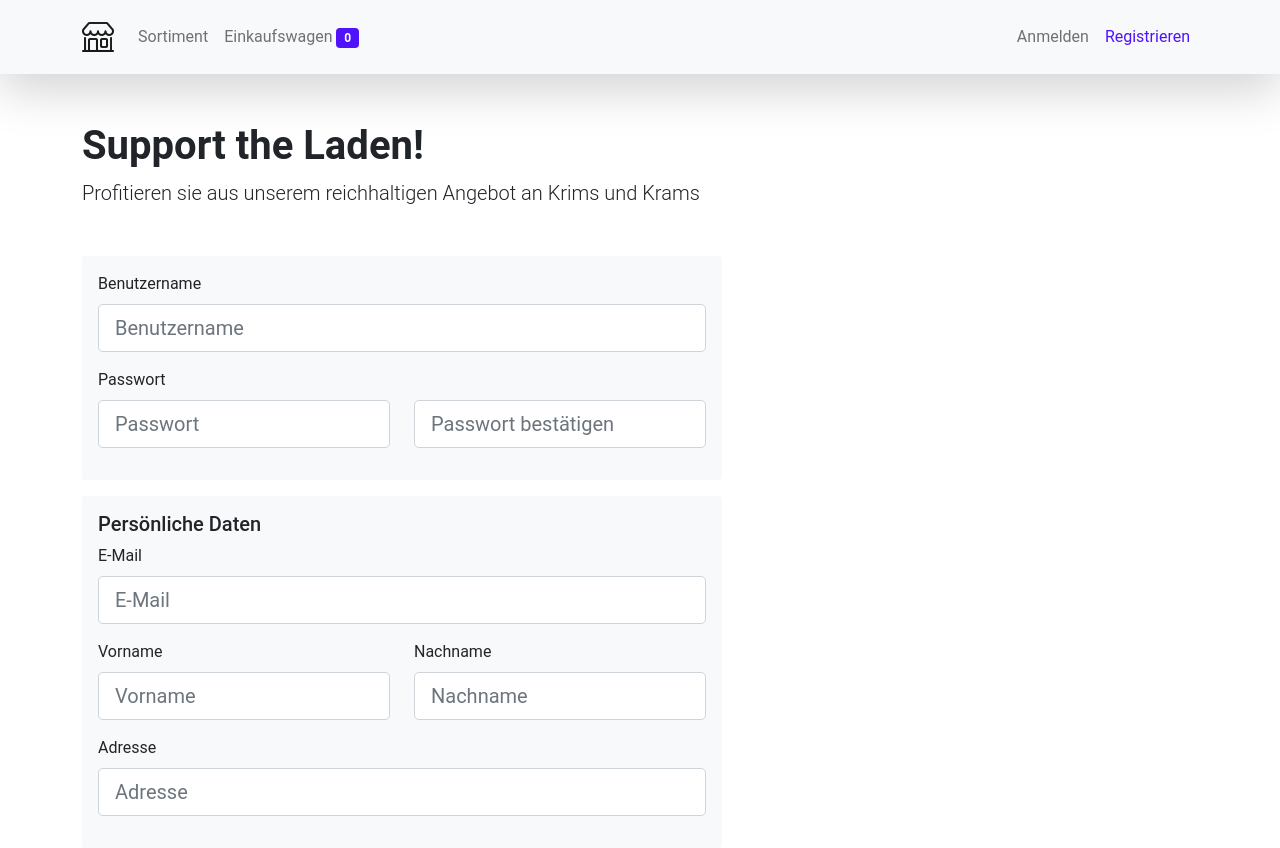
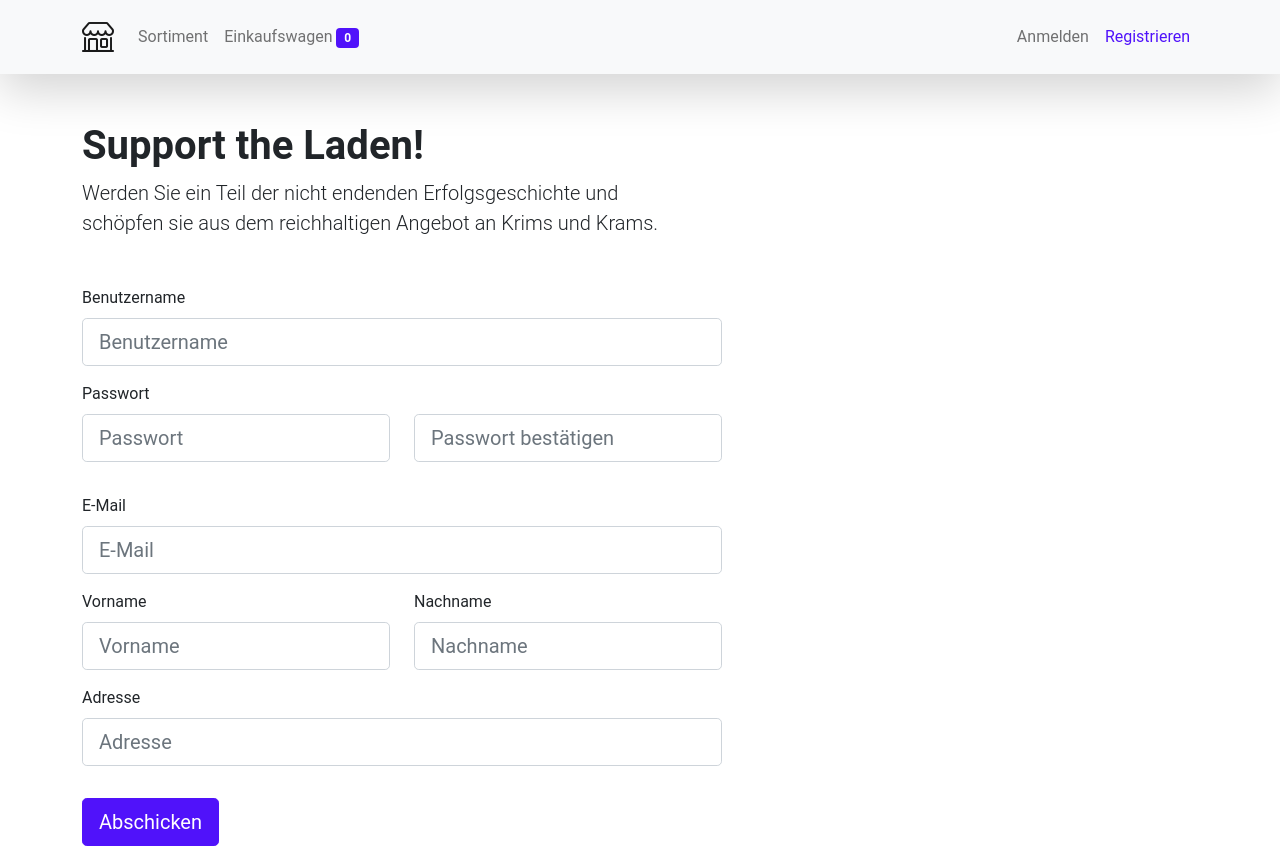
Before and after one commit to tmonzel/webshop-starter, a Vue app in the folder web/: page /signup in a window 1280 px wide. Shown: the top 848 px of the page. Built offline with nearby package versions, Linux system fonts and the light colour scheme; the HTML template or start-up script is replaced by a standard one.

Commit message:
Adjust signup form styling

```diff
--- a/web/apps/shop/views/SignupView.vue
+++ b/web/apps/shop/views/SignupView.vue
@@ -2,14 +2,14 @@
   <div class="container py-5">
     <div style="max-width: 640px;">
       <h1 class="fw-bold">Support the Laden!</h1>
-      <p class="lead mb-5">Profitieren sie aus unserem reichhaltigen Angebot an Krims und Krams</p>
+      <p class="lead mb-5">Werden Sie ein Teil der nicht endenden Erfolgsgeschichte und<br>schöpfen sie aus dem reichhaltigen Angebot an Krims und Krams.<br></p>
       <form
         ref="form"
         @submit.prevent="submit"
         :class="{ 'was-validated': state.wasValidated && !state.errors?.email }"
         novalidate
       >
-        <div class="rounded bg-light p-3 mb-3">
+        <div class="rounded mb-3">
           <div class="row">
             <div class="col-12 mb-3">
               <label for="usernameControl" class="form-label">Benutzername</label>
@@ -64,8 +64,7 @@
             </div>
           </div>
         </div>
-        <div class="rounded bg-light p-3 mb-3">
-          <h5>Persönliche Daten</h5>
+        <div class="rounded mb-3">
           <div class="row">
             <div class="col">
               <div class="mb-3">
```
